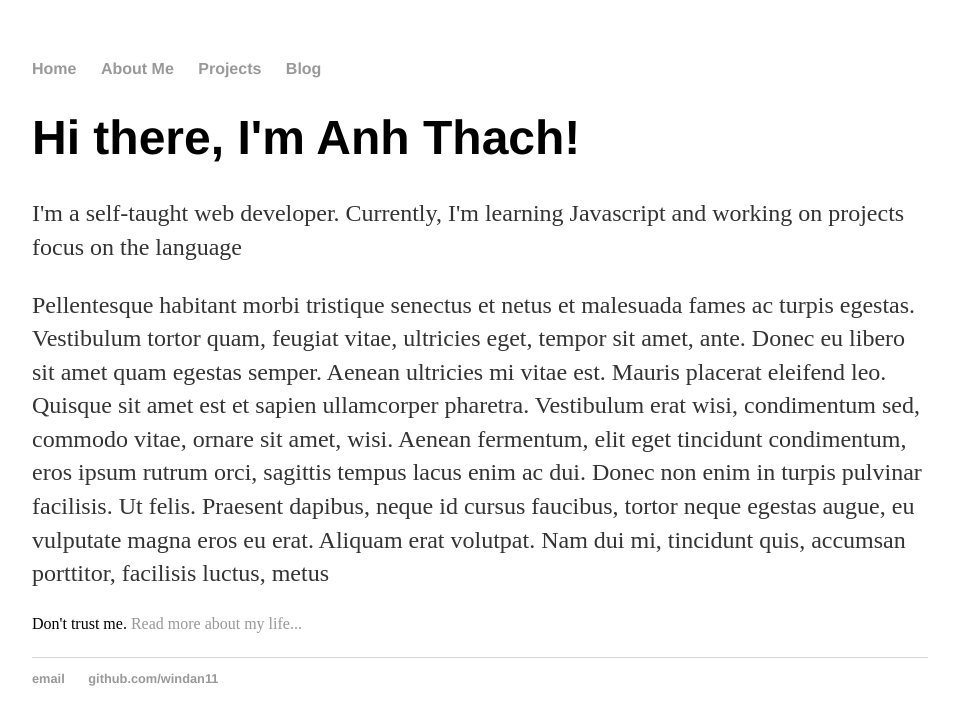
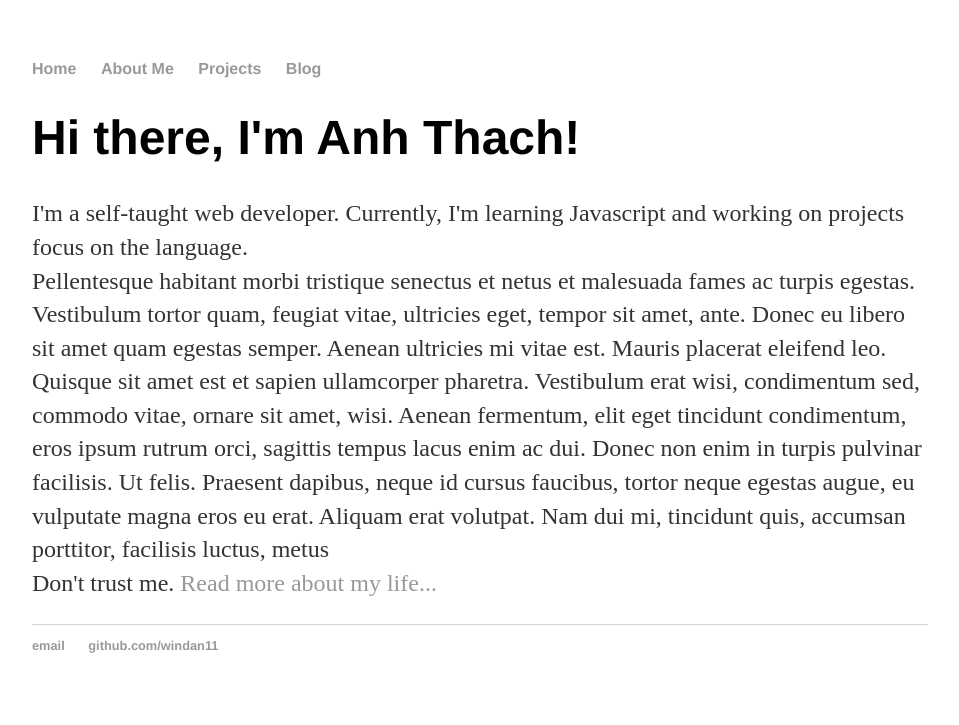
Before and after one commit to windan11/windan11.github.io, a Jekyll site: the page built from index.html, in a window 1280 px wide. Shown: the top 725 px of the page, without its empty margins (160-1119 px from the left). Built offline with Jekyll 4.4.1, drawn with Linux system fonts in a browser that asks for light colours.

```diff
--- a/index.html
+++ b/index.html
@@ -4,7 +4,7 @@ title: Anh Thach, Web Developer
 ---
 <div class="blurb">
 	<h1>Hi there, I'm Anh Thach!</h1>
-	<p>I'm a self-taught web developer. Currently, I'm learning Javascript and working on projects focus on the language
-	<p>Pellentesque habitant morbi tristique senectus et netus et malesuada fames ac turpis egestas. Vestibulum tortor quam, feugiat vitae, ultricies eget, tempor sit amet, ante. Donec eu libero sit amet quam egestas semper. Aenean ultricies mi vitae est. Mauris placerat eleifend leo. Quisque sit amet est et sapien ullamcorper pharetra. Vestibulum erat wisi, condimentum sed, commodo vitae, ornare sit amet, wisi. Aenean fermentum, elit eget tincidunt condimentum, eros ipsum rutrum orci, sagittis tempus lacus enim ac dui. Donec non enim in turpis pulvinar facilisis. Ut felis. Praesent dapibus, neque id cursus faucibus, tortor neque egestas augue, eu vulputate magna eros eu erat. Aliquam erat volutpat. Nam dui mi, tincidunt quis, accumsan porttitor, facilisis luctus, metus</p>
-	</em> Don't trust me. <a href="/about">Read more about my life...</a></p>
+	<p>I'm a self-taught web developer. Currently, I'm learning Javascript and working on projects focus on the language.
+	<br>Pellentesque habitant morbi tristique senectus et netus et malesuada fames ac turpis egestas. Vestibulum tortor quam, feugiat vitae, ultricies eget, tempor sit amet, ante. Donec eu libero sit amet quam egestas semper. Aenean ultricies mi vitae est. Mauris placerat eleifend leo. Quisque sit amet est et sapien ullamcorper pharetra. Vestibulum erat wisi, condimentum sed, commodo vitae, ornare sit amet, wisi. Aenean fermentum, elit eget tincidunt condimentum, eros ipsum rutrum orci, sagittis tempus lacus enim ac dui. Donec non enim in turpis pulvinar facilisis. Ut felis. Praesent dapibus, neque id cursus faucibus, tortor neque egestas augue, eu vulputate magna eros eu erat. Aliquam erat volutpat. Nam dui mi, tincidunt quis, accumsan porttitor, facilisis luctus, metus
+	<br></em> Don't trust me. <a href="/about">Read more about my life...</a></p>
 </div><!-- /.blurb -->
```
